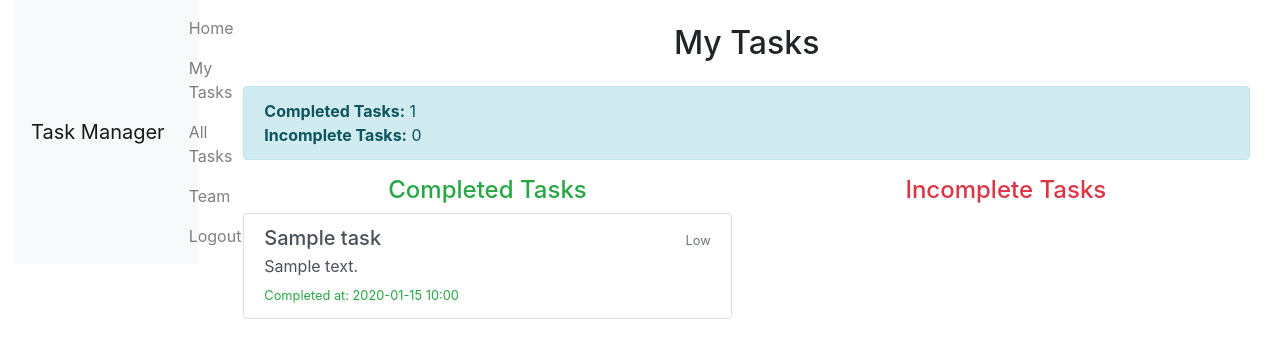
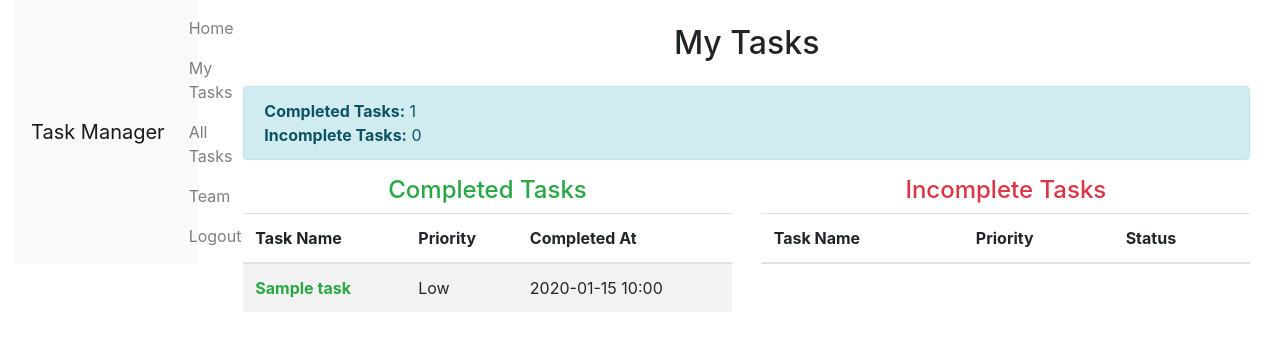
Before and after one commit to achalaidiuk/ittaskmanager, a Django app: page /my/ in a window 1280 px wide. Shown: the top 358 px of the page. Run offline with Django 4.2, Linux system fonts and the light colour scheme; a user stored in the database is signed in; tables that the repository leaves empty hold one stand-in row (values such as "Sample post"); lists and menus that the app fills with data are empty.

Commit message:
Refactor: fixed problems with visual

```diff
--- a/templates/task_manager/my_tasks.html
+++ b/templates/task_manager/my_tasks.html
@@ -13,20 +13,28 @@
       <div class="col-md-6">
         <h4 class="text-center text-success">Completed Tasks</h4>
         {% if task_list %}
-          <div class="list-group">
+          <table class="table table-striped">
+            <thead>
+              <tr>
+                <th>Task Name</th>
+                <th>Priority</th>
+                <th>Completed At</th>
+              </tr>
+            </thead>
+            <tbody>
               {% for task in task_list %}
                 {% if task.is_completed %}
-                <a href="{% url 'task_manager:task-detail' task.id %}" class="list-group-item list-group-item-action">
-                  <div class="d-flex justify-content-between align-items-center">
-                    <h5 class="mb-1">{{ task.name }}</h5>
-                    <small class="text-muted">{{ task.get_priority_display }}</small>
-                  </div>
-                  <p class="mb-1">{{ task.description }}</p>
-                  <small class="text-success">Completed at: {{ task.done_at|date:"Y-m-d H:i" }}</small>
-                </a>
+                  <tr>
+                    <td>
+                      <a href="{% url 'task_manager:task-detail' task.id %}" class="text-success font-weight-bold">{{ task.name }}</a>
+                    </td>
+                    <td>{{ task.get_priority_display }}</td>
+                    <td>{{ task.done_at|date:"Y-m-d H:i" }}</td>
+                  </tr>
                 {% endif %}
               {% endfor %}
-          </div>
+            </tbody>
+          </table>
         {% else %}
           <p class="text-center">No completed tasks available.</p>
         {% endif %}
@@ -35,20 +43,28 @@
       <div class="col-md-6">
         <h4 class="text-center text-danger">Incomplete Tasks</h4>
         {% if task_list %}
-          <div class="list-group">
+          <table class="table table-striped">
+            <thead>
+              <tr>
+                <th>Task Name</th>
+                <th>Priority</th>
+                <th>Status</th>
+              </tr>
+            </thead>
+            <tbody>
               {% for task in task_list %}
                 {% if not task.is_completed %}
-                <a href="{% url 'task_manager:task-detail' task.id %}" class="list-group-item list-group-item-action">
-                  <div class="d-flex justify-content-between align-items-center">
-                    <h5 class="mb-1">{{ task.name }}</h5>
-                    <small class="text-muted">{{ task.get_priority_display }}</small>
-                  </div>
-                  <p class="mb-1">{{ task.description }}</p>
-                  <small class="text-danger">Not yet completed</small>
-                </a>
+                  <tr>
+                    <td>
+                      <a href="{% url 'task_manager:task-detail' task.id %}" class="text-danger font-weight-bold">{{ task.name }}</a>
+                    </td>
+                    <td>{{ task.get_priority_display }}</td>
+                    <td class="text-danger">Not yet completed</td>
+                  </tr>
                 {% endif %}
               {% endfor %}
-          </div>
+            </tbody>
+          </table>
         {% else %}
           <p class="text-center">No incomplete tasks available.</p>
         {% endif %}
```
Lines whose indentation alone changed are shown as unchanged.
